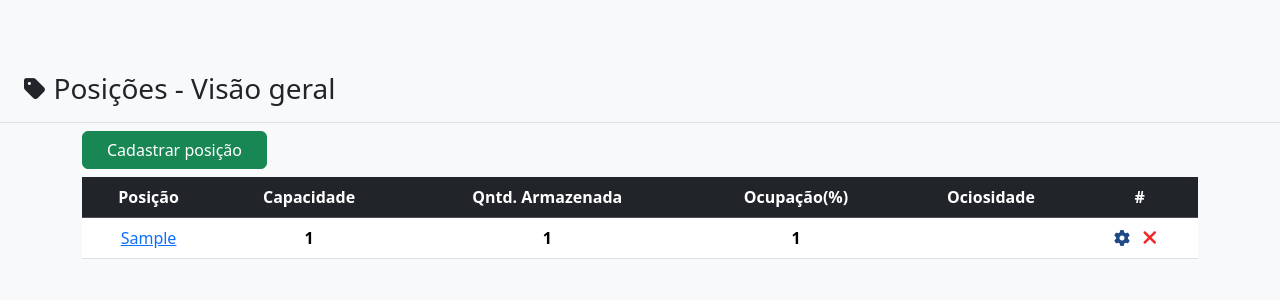
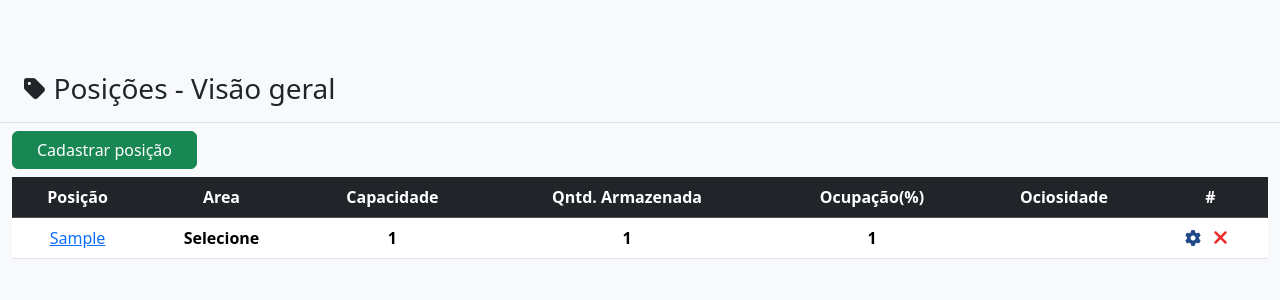
Before and after one commit to rochamrcs/projeto-gideao, a Django app: page /estoque/ in a window 1280 px wide. Shown: the top 300 px of the page. Run offline with Django 4.2, Linux system fonts and the light colour scheme; tables that the repository leaves empty hold one stand-in row (values such as "Sample post"); lists and menus that the app fills with data are empty; some libraries are stand-ins or nearby versions.

Commit message:
Campo area adicionado no estoque

```diff
--- a/projeto/Apps/Estoque/admin.py
+++ b/projeto/Apps/Estoque/admin.py
@@ -3,7 +3,7 @@ from django.contrib import admin
 from projeto.Apps.Estoque.models import Armazenamento, Posicao
 
 class PosicaoAdmin(admin.ModelAdmin):
-    list_display = ('posicao', 'capacidade','armazenado', 'ocupacao') #Personaliza a exibição de colunas no painel admin
+    list_display = ('posicao','area', 'capacidade','armazenado', 'ocupacao') #Personaliza a exibição de colunas no painel admin
     ordering = ['posicao'] #Ordena por posição no painel admin
 
 
--- a/projeto/Apps/Estoque/forms.py
+++ b/projeto/Apps/Estoque/forms.py
@@ -5,4 +5,4 @@ class PosicaoForm(forms.ModelForm):
 
     class Meta:
         model = Posicao
-        fields = ['posicao', 'capacidade']
+        fields = ['posicao', 'capacidade', 'area']
--- a/projeto/Apps/Estoque/models.py
+++ b/projeto/Apps/Estoque/models.py
@@ -1,10 +1,16 @@
 from django.db import models
 
+AREA = [
+    ('','Selecione'),
+    ('I', 'INTERNA'),
+    ('E', 'EXTERNA')
+]
 
 class Posicao(models.Model):
     posicao = models.CharField(max_length=30, default="", unique=True, error_messages={
         'unique': 'Essa posição já possui cadastro'
     })
+    area = models.CharField(max_length=2, choices=AREA, default='')
     armazenado = models.IntegerField(default=0)
     capacidade = models.IntegerField()
     ocupacao = models.IntegerField(default=0)
--- a/projeto/Apps/Estoque/templates/estoque/estoque.html
+++ b/projeto/Apps/Estoque/templates/estoque/estoque.html
@@ -6,17 +6,18 @@
 
 <h3 class="pb-3 border-bottom ps-4"><i class="me-2 fa-sharp fa-solid fa-tag fa-sm"></i>Posições - Visão geral</h3>
 
-<div class="container pb-2">
-
+<div class="container-fluid pb-2">
+    {% if objetos_lista %}
     <button type="button" class="btn btn-success ps-4 pe-4"><a href="{% url 'nova_posicao'%}" class="text-decoration-none text-reset" >Cadastrar posição</a></button>
-
+    {% endif %}
 </div>
 
 {% if objetos_lista %}
-<div class="container table-responsive">
+<div class="container-fluid table-responsive">
     <table class="table">
         <thead class="table-dark">
             <th class="text-center">Posição</th>
+            <th class="text-center">Area</th>
             <th class="text-center">Capacidade</th>
             <th class="text-center">Qntd. Armazenada</th>
             <th class="text-center">Ocupação(%)</th>
@@ -28,6 +29,7 @@
             <th class="text-center fw-light">
                 <a href="{% url 'detalhe' pk=objetos.id%}">{{objetos.posicao}}</a>
             </th>
+            <th class="text-center"> {{objetos.get_area_display}}</th>
             <th class="text-center"> {{objetos.capacidade}}</th>
             <th class="text-center"> {{objetos.armazenado}}</th>
             <th class="text-center"> {{objetos.ocupacao}}</th>
@@ -41,7 +43,7 @@
     </table>
 </div>
 {% else %}
-<div class="container">
+<div class="container-fluid">
     <p class="alert alert-warning">Sem posições cadastradas. Deseja <a href="{% url 'nova_posicao'%}">cadastrar</a>?</p>
 </div>
 {% endif %}
--- a/projeto/Apps/core/templates/home.html
+++ b/projeto/Apps/core/templates/home.html
@@ -4,6 +4,6 @@
 
   <h2 class="pb-3 border-bottom ps-3">Dashboard</h2>
 
-  <h1 class="container">Em construção</h1>
+  <h1 class="pb-3 ps-3">Em construção</h1>
 
 {% endblock content %}
--- a/projeto/base_static/css/style.css
+++ b/projeto/base_static/css/style.css
@@ -11,6 +11,9 @@ body {
     color: red;
 }
 
+.gd-table {
+    white-space: nowrap !important
+}
 
 @media (max-width: 1000px) {
     .w-50 {
```
Also changed, not shown: projeto/Apps/produto/templates/produto/produtos.html (+19 -17 lines).
